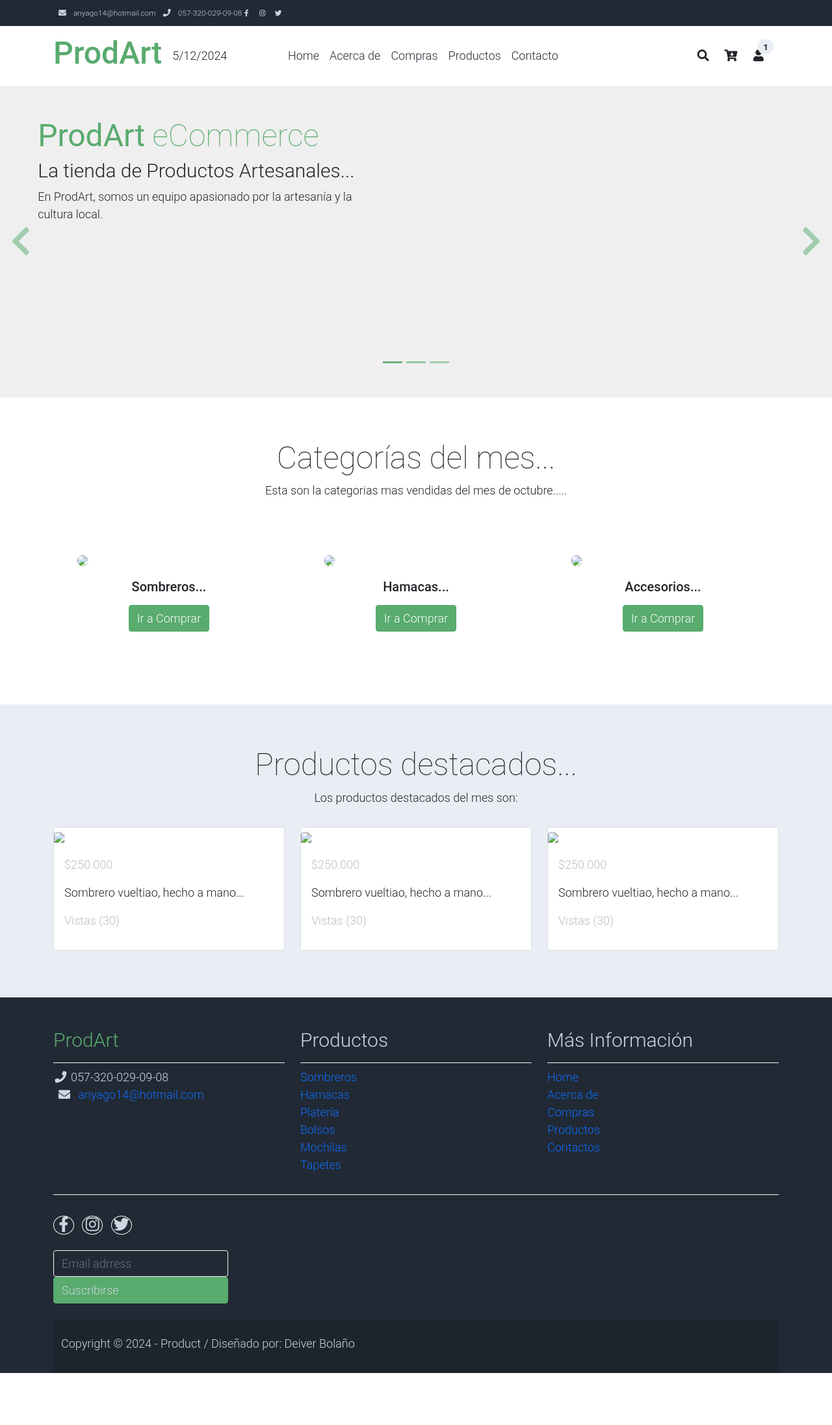
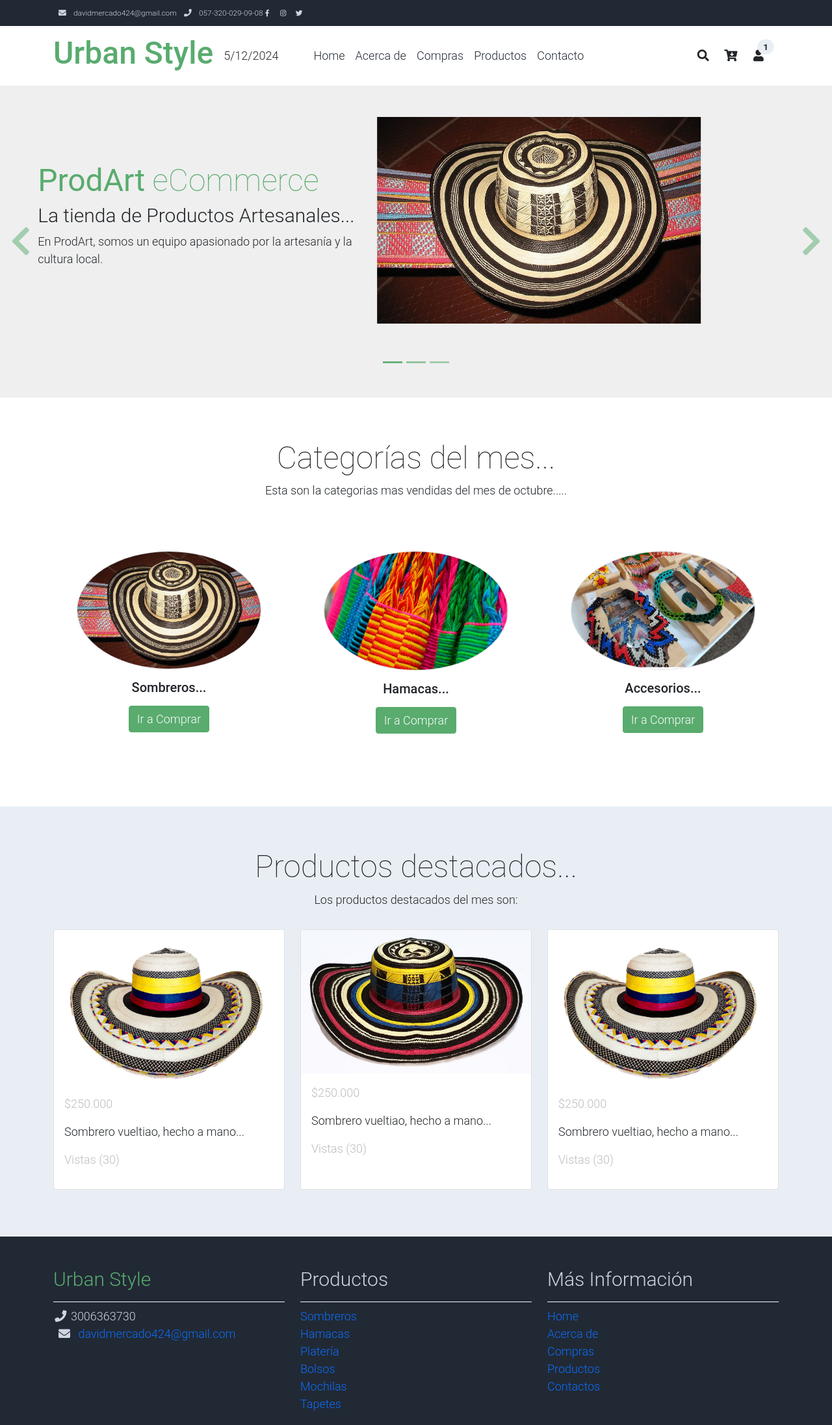
Before and after one commit to Deiver13/Proyecto-Ecommerce, a plain HTML site: page Index.html in a window 1280 px wide. Shown: the top 2193 px of the page at 65% size. Before the commit the page ends 2113 px from the top, so only its background shows below. Drawn offline with Linux system fonts and the light colour scheme; files whose address does not match are found by name.

Commit message:
Cambios en el código

```diff
--- a/Index.html
+++ b/Index.html
@@ -4,7 +4,7 @@
 <head>
     <meta charset="UTF-8">
     <meta name="Haz crecer a tu negocio a tu manera con prodArt" content="Sombreros,Mochilas,Hamacas,Bolsos.">
-    <title>prodArt</title>
+    <title>Style Urban</title>
     <!--iconos-->
     <link rel="apple-touch-icon" href="img/">
     <!-- archivos css-->
@@ -22,7 +22,7 @@
                 <div>
                     <i class="fa fa-envelope mx-2"></i>
                     <a class="navbar-sm-brand text-light text-decoration-none"
-                        href="mailto:anyago@hotmail.com">anyago14@hotmail.com</a>
+                        href="davidmercado424@gmail.com">davidmercado424@gmail.com</a>
                     <i class="fa fa-phone mx-2"></i>
                     <a class="navbar-sm-brand text-light text-decoration-none"
                         href="tel: 057-320-029-09-08">057-320-029-09-08</a>
@@ -43,7 +43,7 @@
     <!-- Header -->
     <nav class="navbar navbar-expand-lg navbar-light shadow">
         <div class="container d-flex justify_content-between align-items-center">
-            <a class="navbar-brand text-success logo h1 align-self-center" href="index.html">ProdArt</a>
+            <a class="navbar-brand text-success logo h1 align-self-center" href="index.html">Urban Style</a>
             <!-- Fecha -->
             <script>
                 var f = new Date();
@@ -118,7 +118,7 @@
                 <div class="container">
                     <div class="row p-5">
                         <div class="mx-auto col-md-8 col-lg-6 order-lg-last">
-                            <img class="img-fluid" src="assets/img/category_img_01.jpg" alt="">
+                            <img class="img-fluid" src="img/category_img_01.jpg" alt="">
                         </div>
                         <div class="col-lg-6 mb-0 d-flex align-items-center">
                             <div class="text-align-left align-self-center">
@@ -136,7 +136,7 @@
                 <div class="container">
                     <div class="row p-5">
                         <div class="mx-auto col-md-8 col-lg-6 order-lg-last">
-                            <img class="img-fluid" src="assets/img/category_img_03.jpg" alt="">
+                            <img class="img-fluid" src="img/category_img_03.jpg" alt="">
                         </div>
                         <div class="col-lg-6 mb-0 d-flex align-items-center">
                             <div class="text-align-left">
@@ -155,7 +155,7 @@
                 <div class="container">
                     <div class="row p-5">
                         <div class="mx-auto col-md-8 col-lg-6 order-lg-last">
-                            <img class="img-fluid" src="assets/img/category_img_02.jpg" alt="">
+                            <img class="img-fluid" src="img/category_img_02.jpg" alt="">
                         </div>
                         <div class="col-lg-6 mb-0 d-flex align-items-center">
                             <div class="text-align-left">
@@ -193,21 +193,21 @@
         </div>
         <div class="row">
             <div class="col-12 col-md-4 p-5 mt-3">
-                <a href="compras.html"><img src="assets/img/category_img_01.jpg"
+                <a href="compras.html"><img src="img/category_img_01.jpg"
                         class="rounded-circle img-fluid border"> </a>
                 <h5 class="text-center mt-3 mb-3">Sombreros...</h5>
                 <p class="text-center"><a class="btn btn-success" href="compras.html">Ir a Comprar</a></p>
             </div>
 
             <div class="col-12 col-md-4 p-5 mt-3">
-                <a href="compras.html"><img src="assets/img/category_img_02.jpg"
+                <a href="compras.html"><img src="img/category_img_02.jpg"
                         class="rounded-circle img-fluid border"> </a>
                 <h5 class="text-center mt-3 mb-3">Hamacas...</h5>
                 <p class="text-center"><a class="btn btn-success" href="compras.html">Ir a Comprar</a></p>
             </div>
 
             <div class="col-12 col-md-4 p-5 mt-3">
-                <a href="compras.html"><img src="assets/img/category_img_03.jpg"
+                <a href="compras.html"><img src="img/category_img_03.jpg"
                         class="rounded-circle img-fluid border"> </a>
                 <h5 class="text-center mt-3 mb-3">Accesorios...</h5>
                 <p class="text-center"><a class="btn btn-success" href="compras.html">Ir a Comprar</a></p>
@@ -230,7 +230,7 @@
                 <div class="col-12 col-md-4 mb-4">
                     <div class="card h-100">
                         <a href="compras.html">
-                            <img src="assets/img/feature_prod_01.jpg" class="card-img-top">
+                            <img src="img/feature_prod_01.jpg" class="card-img-top">
                         </a>
                         <div class="card-body">
                             <ul class="list-unstyled d-flex justify-content-between">
@@ -247,7 +247,7 @@
                 <div class="col-12 col-md-4 mb-4">
                     <div class="card h-100">
                         <a href="compras.html">
-                            <img src="assets/img/feature_prod_02.jpg" class="card-img-top">
+                            <img src="img/feature_prod_02.jpg" class="card-img-top">
                         </a>
                         <div class="card-body">
                             <ul class="list-unstyled d-flex justify-content-between">
@@ -264,7 +264,7 @@
                 <div class="col-12 col-md-4 mb-4">
                     <div class="card h-100">
                         <a href="compras.html">
-                            <img src="assets/img/feature_prod_01.jpg" class="card-img-top">
+                            <img src="img/feature_prod_01.jpg" class="card-img-top">
                         </a>
                         <div class="card-body">
                             <ul class="list-unstyled d-flex justify-content-between">
@@ -288,15 +288,15 @@
         <div class="container">
             <div class="row">
                 <div class="col-md-4 pt-5">
-                    <h2 class="h2 text-success border-bottom pb-3 border-light ">ProdArt</h2>
+                    <h2 class="h2 text-success border-bottom pb-3 border-light ">Urban Style</h2>
                     <ul class="list-unstyled text-light footer-link-list">
                         <li>
                             <i class="fa fa-phone fa-fw"></i>
-                            <a class="text-decoration-none" href="tel: 057-320-029-09-08"></a>057-320-029-09-08</a>
+                            <a class="text-decoration-none" href="tel: 3006363730"></a>3006363730</a>
                         </li>
                         <li>
                             <i class="fa fa-envelope mx-2"></i>
-                            <a class="text-decoration-none" href="mailto:anyago14@hotmail.com">anyago14@hotmail.com</a>
+                            <a class="text-decoration-none" href="davidmercado424@gmail.com">davidmercado424@gmail.com</a>
                         </li>
 
                     </ul>
```
Also changed, not shown: acercade.html (+5 -5 lines), compras.html (+4 -4 lines), contacto.html (+3 -3 lines), productos.html (+5 -5 lines), productos2.html (+4 -4 lines), productos3.html (+6 -6 lines).
